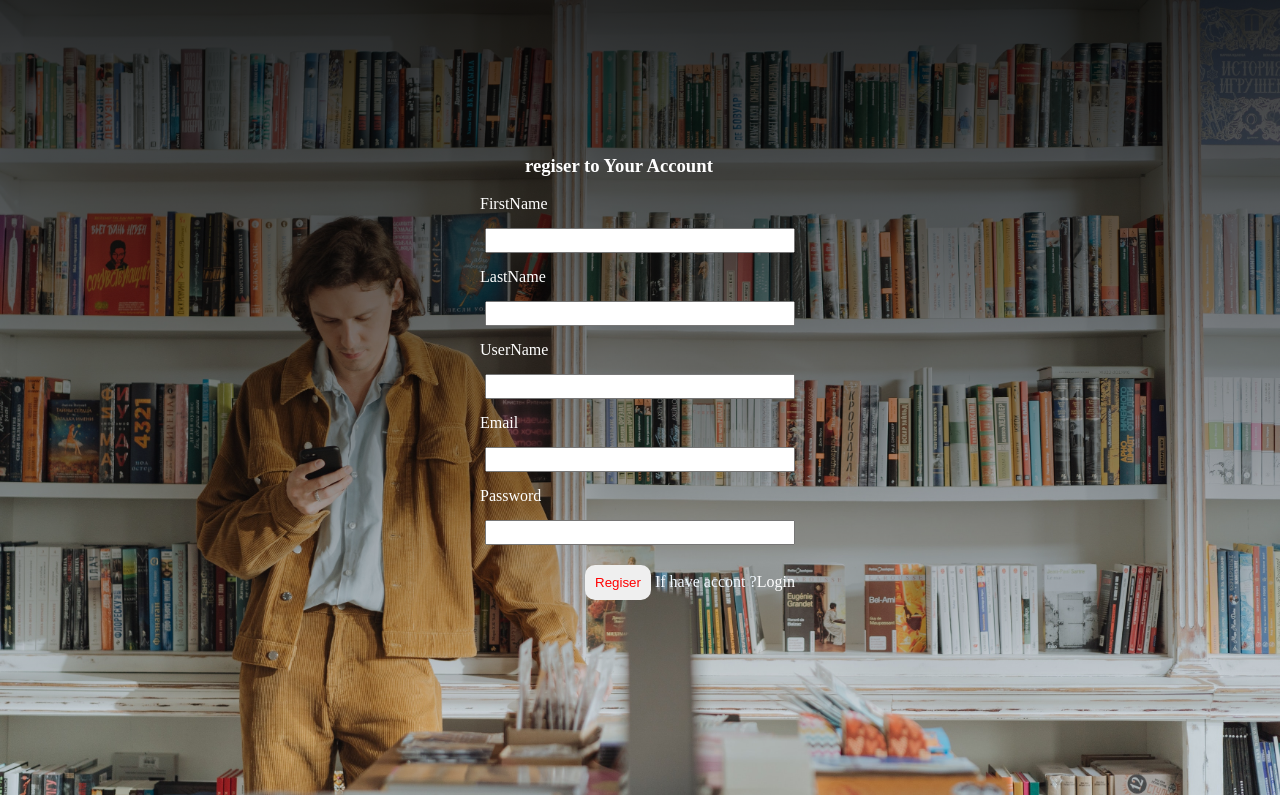
After one commit to muhammad4208/rumibookshop.github.io, a PHP site: page /book/regiser.php in a window 1280 px wide. The commit adds this page. Run offline with PHP 8.4, Linux system fonts and the light colour scheme.

Commit message:
Add files via upload

```diff
--- /dev/null
+++ b/login.css
@@ -0,0 +1,62 @@
+
+body{
+    background-image: linear-gradient(rgba(0, 0, 0, 0.8), transparent),
+    url(imgs/img1.jpg);
+    min-height: 90vh;
+    background-size: cover;
+    background-position: center;
+    background-repeat: no-repeat;
+    display: flex;
+    flex-direction: column;
+    justify-content: center;
+    align-items: center;
+
+    color: aliceblue;
+}
+h3{
+    color: white;
+    margin-left: 50px;
+}
+
+
+div>button>span{
+    color: white;
+}
+
+a{
+    text-decoration: none;
+    color: white;
+}
+
+div>button{
+    padding: 10px;
+    outline: 0;
+    border: 0;
+    margin-left: 110px;
+    margin-top: 10px;
+    text-align: center;
+    border-radius: 10px;
+    color:red;
+    cursor: pointer;
+
+
+}
+.form{
+    width: 100%;
+    display: grid;
+    place-items: center;
+    height: 80vh;
+
+}
+
+label{
+    display: block;
+    margin: 5px;
+    color: white;
+}
+input{
+    margin: 10px;
+    padding: 3px;
+    width: 300px;
+
+}
--- /dev/null
+++ b/regiser.php
@@ -0,0 +1,90 @@
+
+
+
+<!DOCTYPE html>
+<html lang="en">
+<head>
+    <meta charset="UTF-8">
+    <meta http-equiv="X-UA-Compatible" content="IE=edge">
+    <meta name="viewport" content="width=device-width, initial-scale=1.0">
+    <link rel="stylesheet" href="login.css">
+    <title>Regiser</title>
+</head>
+<body>
+
+
+ <div class="form">
+    <form action="<?php $_SERVER['PHP_SELF']; ?>" method="post">
+      <div class="login-form">
+        <h3>regiser to Your Account</h3>
+        <div>
+               <label for="">FirstName</label>
+               <input type="text" name="firstname" required>
+           </div>
+           <div>
+               <label for="">LastName</label>
+               <input type="text" name="lastname" required>
+           </div>
+           <div>
+               <label for="">UserName</label>
+               <input type="text" name="username" required>
+           </div>
+           <div>
+               <label for="">Email</label>
+               <input type="email" name="email" required>
+           </div>
+           <div>
+               <label for="">Password</label>
+               <input type="password" name="password" required>
+           </div>
+           <div>
+
+             <button name="regiser">Regiser</button>
+             <span>If have accont ?<a href="login.php">Login</a></span>
+           </div>
+      </div></form>
+
+ </div>
+
+</body>
+</html>
+
+
+<?php
+
+
+ if(isset($_POST['regiser'])){
+
+    include "config.php";
+
+       $firstname=mysqli_real_escape_string($conn,$_POST['firstname']);
+       $lastname=mysqli_real_escape_string($conn,$_POST['lastname']);
+       $username=mysqli_real_escape_string($conn,$_POST['username']);
+       $email=mysqli_real_escape_string($conn,$_POST['email']);
+       $password=mysqli_real_escape_string($conn,md5($_POST['password']));
+
+
+
+         $checkUser="SELECT * FROM users WHERE username ='{$username}'";
+        $checkUserResult=mysqli_query($conn,$checkUser) or die("query error");
+        if(mysqli_num_rows($checkUserResult)>0){
+          ?>
+          <script>
+            alert("User Already Regisered");
+           </script>
+          <?php
+        }else{
+            $inserQuery="INSERT INTO users(firstname,lastname,username,email,password) VALUES('$firstname','$lastname','$username','$email','$password')";
+            $result=mysqli_query($conn,$inserQuery) or die("Insert Query Failed");
+            header("Location: http://localhost:8080/book/login.php");
+
+        }
+
+
+
+
+ }
+
+
+
+?>
```
Also changed, not shown: bookstore.css (+10 -4 lines), config.php (added, +13 -0 lines), index.php (added, +134 -0 lines), login.php (added, +75 -0 lines), logout.php (added, +13 -0 lines).
